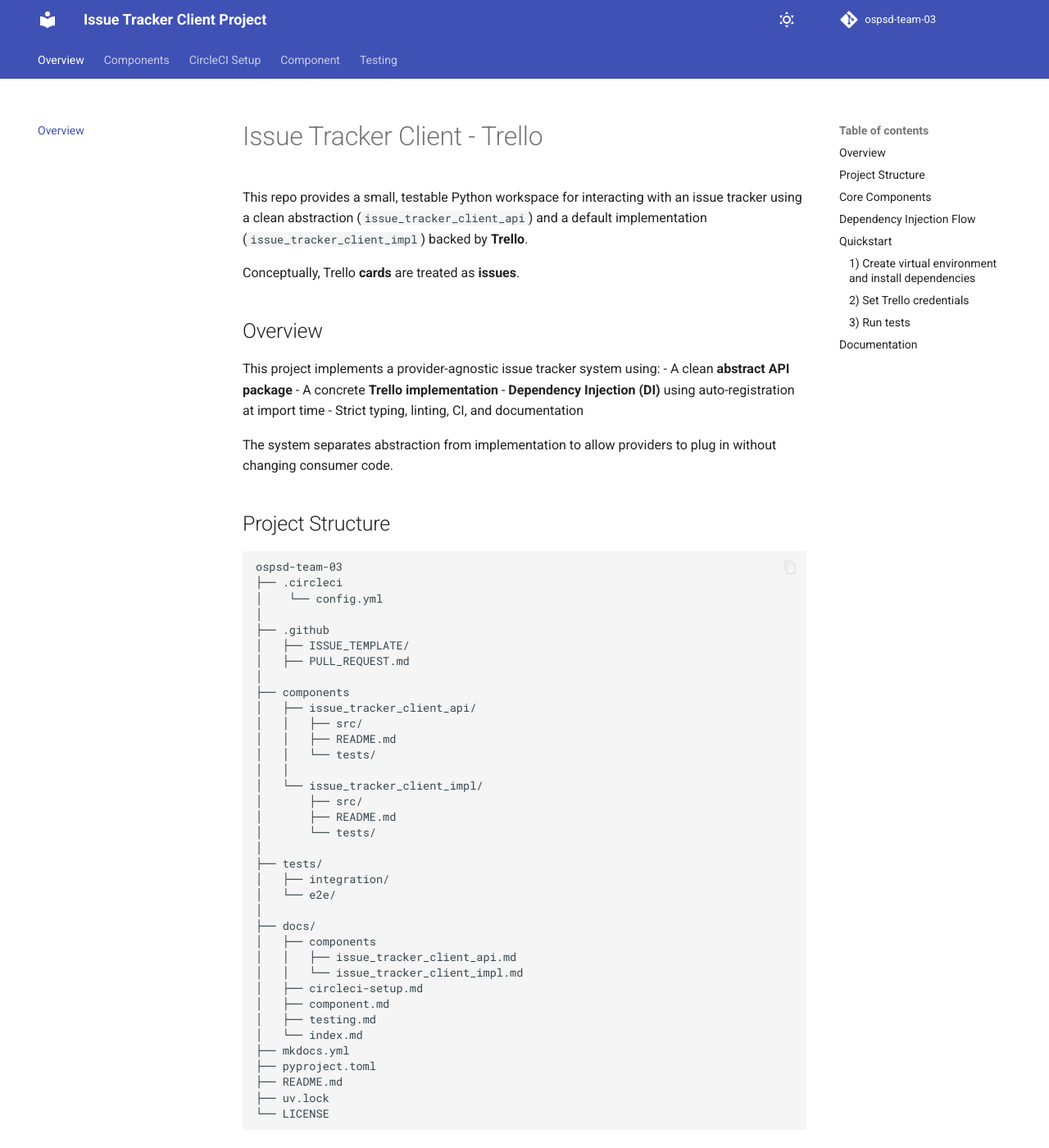
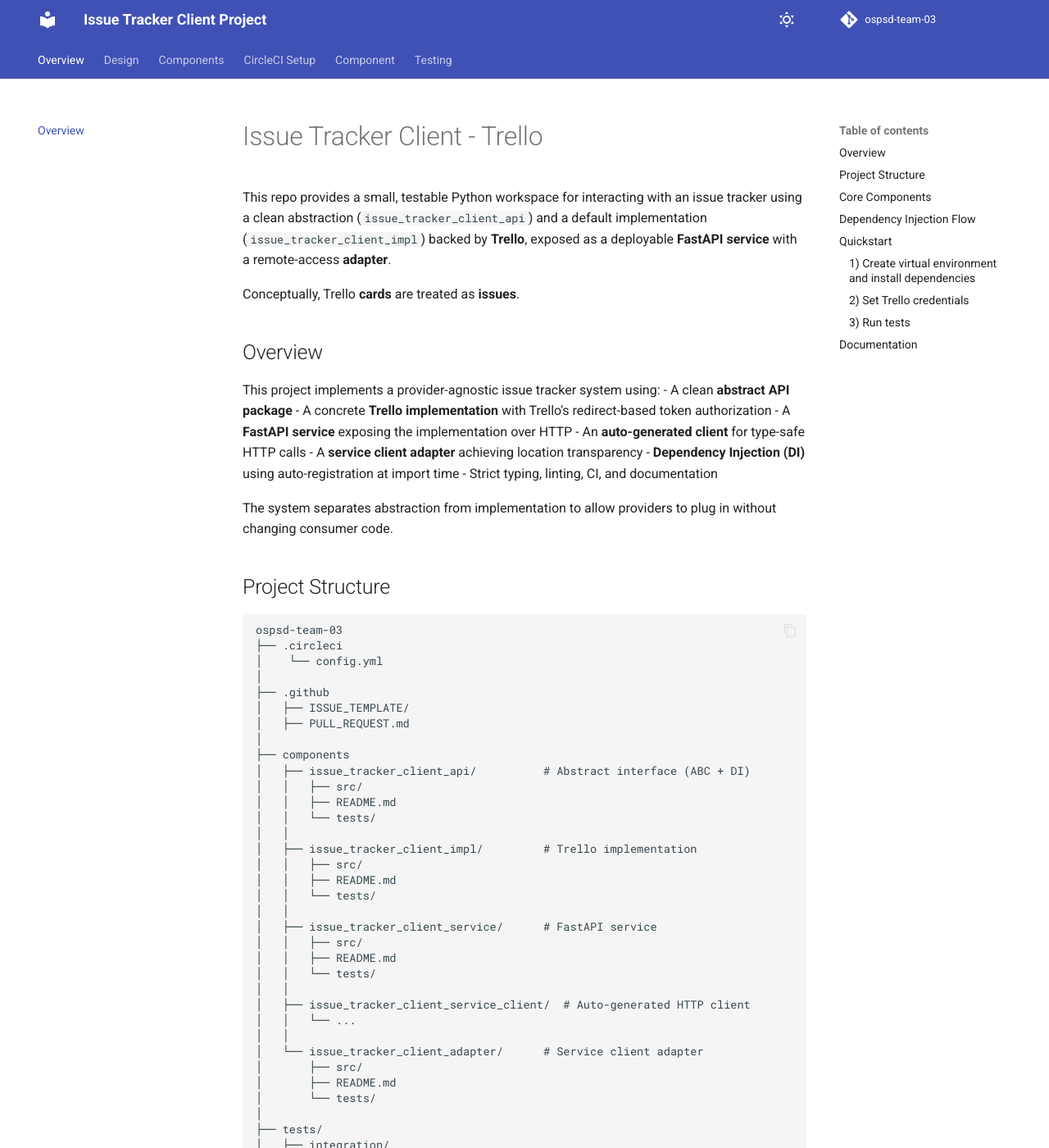
Before and after one commit to yawnka/ospsd-team-03, an MkDocs documentation site: the page built from docs/index.md, in a window 1280 px wide and 1400 px high. Shown: the whole window at 82% size. Built offline with MkDocs 1.6.1 and Material for MkDocs 9.7.7, drawn with Linux system fonts in a browser that asks for light colours; comment, search, counter and statistics services are not loaded; some of the changed text lies outside the part shown.

Commit message:
docs: DESIGN.md, documentation, and test cleanup

````diff
--- a/docs/index.md
+++ b/docs/index.md
@@ -1,13 +1,16 @@
 # Issue Tracker Client - Trello
 
-This repo provides a small, testable Python workspace for interacting with an issue tracker using a clean abstraction (`issue_tracker_client_api`) and a default implementation (`issue_tracker_client_impl`) backed by **Trello**.
+This repo provides a small, testable Python workspace for interacting with an issue tracker using a clean abstraction (`issue_tracker_client_api`) and a default implementation (`issue_tracker_client_impl`) backed by **Trello**, exposed as a deployable **FastAPI service** with a remote-access **adapter**.
 
 Conceptually, Trello **cards** are treated as **issues**.
 
 ## Overview
 This project implements a provider-agnostic issue tracker system using:
 - A clean **abstract API package**
-- A concrete **Trello implementation**
+- A concrete **Trello implementation** with Trello's redirect-based token authorization
+- A **FastAPI service** exposing the implementation over HTTP
+- An **auto-generated client** for type-safe HTTP calls
+- A **service client adapter** achieving location transparency
 - **Dependency Injection (DI)** using auto-registration at import time
 - Strict typing, linting, CI, and documentation
 
@@ -25,12 +28,25 @@
 │   ├── PULL_REQUEST.md
 │
 ├── components
-│   ├── issue_tracker_client_api/
+│   ├── issue_tracker_client_api/          # Abstract interface (ABC + DI)
 │   │   ├── src/
 │   │   ├── README.md
 │   │   └── tests/
 │   │
-│   └── issue_tracker_client_impl/
+│   ├── issue_tracker_client_impl/         # Trello implementation
+│   │   ├── src/
+│   │   ├── README.md
+│   │   └── tests/
+│   │
+│   ├── issue_tracker_client_service/      # FastAPI service
+│   │   ├── src/
+│   │   ├── README.md
+│   │   └── tests/
+│   │
+│   ├── issue_tracker_client_service_client/  # Auto-generated HTTP client
+│   │   └── ...
+│   │
+│   └── issue_tracker_client_adapter/      # Service client adapter
 │       ├── src/
 │       ├── README.md
 │       └── tests/
@@ -40,13 +56,18 @@
 │   └── e2e/
 │
 ├── docs/
-│   ├── components
+│   ├── components/
 │   │   ├── issue_tracker_client_api.md
-│   │   └── issue_tracker_client_impl.md
+│   │   ├── issue_tracker_client_impl.md
+│   │   ├── issue_tracker_client_service.md
+│   │   ├── issue_tracker_client_service_client.md
+│   │   └── issue_tracker_client_adapter.md
 │   ├── circleci-setup.md
 │   ├── component.md
 │   ├── testing.md
 │   └── index.md
+├── Dockerfile
+├── render.yaml
 ├── mkdocs.yml
 ├── pyproject.toml
 ├── README.md
@@ -57,18 +78,31 @@
 ## Core Components
 
 1.  **`issue_tracker_client_api`**
-Defines the abstract `IssueTrackerClient` base class (ABC).
+    Defines the abstract `IssueTrackerClient` base class (ABC).
     This package provides:
     - The provider-agnostic contract
     - Domain models (`Issue`, `Comment`)
     - A lightweight DI registry (`register`, `get_client`)
 
 2. **`issue_tracker_client_impl`**
-Provides `DefaultIssueTrackerClient`, a concrete implementation backed by the Trello REST API.
+    Provides `DefaultIssueTrackerClient`, a concrete implementation backed by the Trello REST API.
     This package:
     - Authenticates using Trello API credentials
     - Implements all abstract operations
     - Registers itself automatically on import (Dependency Injection)
+
+3. **`issue_tracker_client_service`**
+    FastAPI service exposing the implementation over HTTP endpoints.
+    This package:
+    - Provides REST endpoints for all issue operations
+    - Handles Trello authorization login/callback flow
+    - Supports session-based multi-user authentication
+
+4. **`issue_tracker_client_service_client`**
+    Auto-generated type-safe HTTP client created from the service's OpenAPI spec using `openapi-python-client`.
+
+5. **`issue_tracker_client_adapter`**
+    Adapter implementing `IssueTrackerClient` by delegating to the remote service via the auto-generated client. Achieves location transparency through the Adapter Pattern.
 
 ## Dependency Injection Flow
 ```python
@@ -122,6 +156,18 @@
 - [Implementation Documentation](components/issue_tracker_client_impl.md)
     Detailed documentation for the `issue_tracker_client_impl` package.
 
+- [Service Documentation](components/issue_tracker_client_service.md)
+    Detailed documentation for the FastAPI service.
+
+- [Service Client Documentation](components/issue_tracker_client_service_client.md)
+    Documentation for the auto-generated HTTP client.
+
+- [Adapter Documentation](components/issue_tracker_client_adapter.md)
+    Documentation for the service client adapter.
+
+- [Design Document](design.md)
+    Architecture and design decisions for HW2: Adapter Pattern, OAuth flow, deployment.
+
 - [Component Architecture](component.md)
     Explains the system design, abstraction layer, and dependency injection approach.
 
--- a/mkdocs.yml
+++ b/mkdocs.yml
@@ -21,9 +21,13 @@
 
 nav:
   - 'Overview': 'index.md'
+  - 'Design': 'design.md'
   - Components:
       - Issue Tracker Client API: components/issue_tracker_client_api.md
       - Issue Tracker Client Implementation: components/issue_tracker_client_impl.md
+      - Issue Tracker Client Service: components/issue_tracker_client_service.md
+      - Issue Tracker Service Client: components/issue_tracker_client_service_client.md
+      - Issue Tracker Client Adapter: components/issue_tracker_client_adapter.md
   - CircleCI Setup: circleci-setup.md
   - Component: component.md
   - Testing: testing.md
@@ -40,6 +44,8 @@
           paths:
             - components/issue_tracker_client_api/src
             - components/issue_tracker_client_impl/src
+            - components/issue_tracker_client_service/src
+            - components/issue_tracker_client_adapter/src
           options:
             show_source: false
             docstring_section_style: spacy
--- a/pyproject.toml
+++ b/pyproject.toml
@@ -47,6 +47,10 @@
     "SLF001",
 ]
 
+"components/**/src/main.py" = [
+    "INP001",  # standalone dev entry point, not a package module
+]
+
 [tool.ruff.format]
 # use ruff format defaults (black-compatible)
 
````
Also changed, not shown: README.md (+124 -38 lines), components/issue_tracker_client_service/README.md (+11 -33 lines), docs/components/issue_tracker_client_adapter.md (added, +59 -0 lines), docs/components/issue_tracker_client_service.md (added, +73 -0 lines), docs/components/issue_tracker_client_service_client.md (added, +57 -0 lines), docs/design.md (added, +231 -0 lines), .github/PULL_REQUEST.md, 2 other files.
